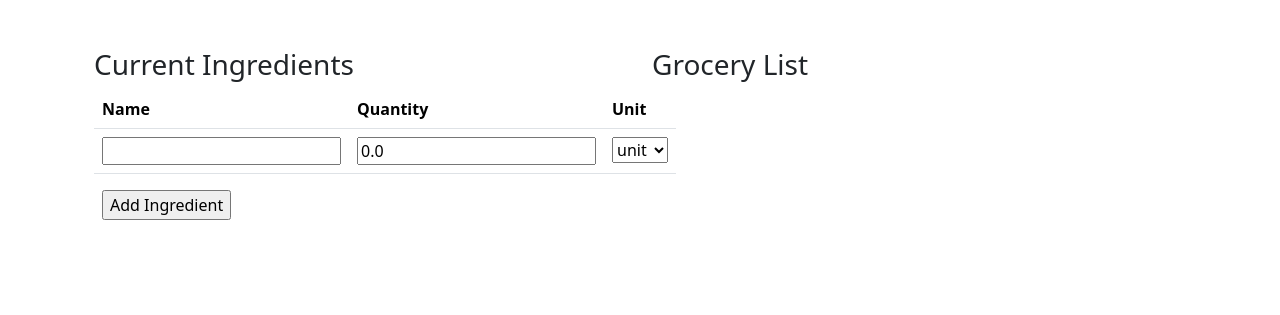
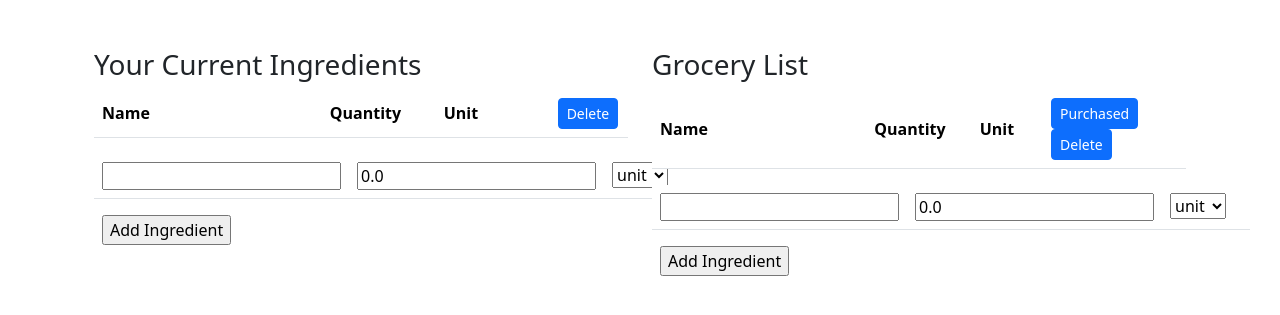
Before and after one commit to a2saur/recipe-app, a Flask app: page /ingredients in a window 1280 px wide. Shown: the part 56-371 px from the top of the page. Run offline with Flask 3, Linux system fonts and the light colour scheme; the visitor is signed in with stand-in values (Sample User, id 1); data comes from the database, SQL or seed files in the repository; both versions use the stored data as it was after the commit; lists and menus that the app fills with data are empty; some libraries are stand-ins or nearby versions.

Commit message:
Implemented grocery list, move and delete items

```diff
--- a/app/main/routes.py
+++ b/app/main/routes.py
@@ -5,7 +5,7 @@ import sqlalchemy as sqla
 from flask_login import current_user, login_required
 
 from app import db
-from app.main.models import Recipe, RecipeIngredientUse, Ingredient, Tag, User, recipe_tags_table
+from app.main.models import Recipe, RecipeIngredientUse, Ingredient, Tag, User, recipe_tags_table, UserGroceryListUse, UserIngredientListUse
 from app.main.forms import RecipeForm, IngredientSubmitForm, EmptyForm, SortForm, EditForm
 from app.auth.auth_forms import RegistrationForm
 
@@ -330,26 +330,71 @@ def edit_profile():
 @bp_main.route('/ingredients', methods=['GET','POST'])
 # @login_required
 def view_ingredients():
-    iform = IngredientSubmitForm()
-    gform = IngredientSubmitForm()
+    iform = IngredientSubmitForm(prefix="curr")
+    gform = IngredientSubmitForm(prefix="groc")
 
+    # get the user's current ingredients
     curr_ingredients = current_user.get_curr_ingredients()
-    if iform.validate_on_submit():
+    # get the user's grocery list ingredients
+    grocery_list = current_user.get_grocery_list()
+
+    if iform.submit.data and iform.validate():
         ingredient = db.session.scalars(sqla.select(Ingredient).where(Ingredient.name == iform.ingredientName.data)).first()
         if not ingredient:
             ingredient = Ingredient(name=iform.ingredientName.data)
             db.session.add(ingredient)
             db.session.commit()
         current_user.add_ingredient(ingredient, iform.quantity.data, iform.unit.data)
-        flash ('{} added to your ingredient list!'.format(iform.ingredientName.data))
         return redirect(url_for('main.view_ingredients'))
 
-    if gform.validate_on_submit():
+    elif gform.submit.data and gform.validate():
         ingredient = db.session.scalars(sqla.select(Ingredient).where(Ingredient.name == gform.ingredientName.data)).first()
         if not ingredient:
-            flash ('{} is not in your ingredient list!'.format(gform.ingredientName.data))
-        else:
-            current_user.add_ingredient(ingredient, 0, "unit")
-            flash ('{} removed from your ingredient list!'.format(gform.ingredientName.data))
+            ingredient = Ingredient(name=gform.ingredientName.data)
+            db.session.add(ingredient)
+            db.session.commit()
+        current_user.add_grocery(ingredient, gform.quantity.data, gform.unit.data)
         return redirect(url_for('main.view_ingredients'))
-    return render_template('view_ingredients.html', title="Ingredients", ingredients=curr_ingredients, iform=iform, gform=gform)
+    return render_template('view_ingredients.html', title="Ingredients", ingredients=curr_ingredients, grocery_list=grocery_list, iform=iform, gform=gform)
+
+@bp_main.route('/ingredients/move_or_delete_grocery', methods=['POST'])
+# @login_required
+def move_or_delete_grocery():
+    action = request.form.get('action')
+    selected_grocery_ids = request.form.getlist('grocery_ids')
+
+    if not selected_grocery_ids:
+        flash('No ingredients selected to move.')
+        return redirect(url_for('main.view_ingredients'))
+
+    for ing_id in selected_grocery_ids:
+        grocery = db.session.scalars(sqla.select(UserGroceryListUse).where(UserGroceryListUse.user_id==current_user.id).where(UserGroceryListUse.ingredient_id==int(ing_id))).first()
+
+        if action == "purchased":
+            ingredient = db.session.get(Ingredient, int(ing_id))
+            current_user.add_ingredient(ingredient, grocery.amount, grocery.unit)
+            db.session.delete(grocery)
+        elif action == "delete":
+            db.session.delete(grocery)
+
+    db.session.commit()
+    if action == "move":
+        flash("Selected ingredients moved to current ingredients.")
+    elif action == "delete":
+        flash("Selected grocery items deleted.")
+    return redirect(url_for('main.view_ingredients'))
+
+@bp_main.route('/ingredients/delete_ingredient', methods=['POST'])
+# @login_required
+def delete_ingredient():
+    selected_ingredient_ids = request.form.getlist('ingredient_ids')
+    if not selected_ingredient_ids:
+        flash('No ingredients selected to delete.')
+        return redirect(url_for('main.view_ingredients'))
+
+    for ing_id in selected_ingredient_ids:
+        ingredient = db.session.scalars(sqla.select(UserIngredientListUse).where(UserIngredientListUse.user_id==current_user.id).where(UserIngredientListUse.ingredient_id==int(ing_id))).first()
+        db.session.delete(ingredient)
+    db.session.commit()
+    flash("Selected ingredients deleted.")
+    return redirect(url_for('main.view_ingredients'))
--- a/app/main/templates/view_ingredients.html
+++ b/app/main/templates/view_ingredients.html
@@ -7,31 +7,44 @@
     <div class="row">
         <!-- Current Ingredients List -->
         <div class="col-md-6">
-            <h3>Current Ingredients</h3>
+            <h3>Your Current Ingredients</h3>
             <div class="ingredient-form">
+            <form method="POST" action="{{ url_for('main.delete_ingredient') }}">
+                {{ iform.hidden_tag() }}
+
+                <table class="table">
+                    <tr>
+                        <th class="align-middle" style="width: 40%;">Name</th>
+                        <th class="align-middle" style="width: 20%;">Quantity</th>
+                        <th class="align-middle" style="width: 20%;">Unit</th>
+                        <th class="align-middle" style="width: 5%;">
+                            <button type="submit" name="action" value="delete" class="btn btn-primary btn-sm"> Delete </button>
+                        </tr>
+
+                    {% for ingredient in ingredients %}
+                    <tr>
+                        <td style="width: 40%;">{{ ingredient.get_name() }}</td>
+                        <td style="width: 20%;">{{ ingredient.amount }}</td>
+                        <td style="width: 20%;">{{ ingredient.unit }}</td>
+                        <td class="text-center">
+                            <input type="checkbox"
+                                name="ingredient_ids"
+                                value="{{ ingredient.ingredient_id }}">
+                        </td>
+                    </tr>
+                    {% endfor %}
+                </table>
+            </form>
+
             <form method="POST">
                 {{ iform.hidden_tag() }}
                 <table class = 'table'>
-                    <!-- Display current ingredients -->
-                    <tr>
-                        <th>Name</th>
-                        <th>Quantity</th>
-                        <th>Unit</th>
-                    </tr>
-                    {% for ingredient in ingredients %}
-                    <tr>
-                        <td>{{ ingredient.get_name() }}</td>
-                        <td>{{ ingredient.amount }}</td>
-                        <td>{{ ingredient.unit }}</td>
-                    </tr>
-                    {% endfor %}
-
-
                     <!-- Form to add new ingredient -->
                     <tr>
                         <td>{{ iform.ingredientName() }}</td>
                         <td>{{ iform.quantity() }}</td>
                         <td>{{ iform.unit() }}</td>
+                        <td></td>
                     </tr>
                 </table>
                 <div class="mt-3 ms-2">{{ iform.submit() }}</div>
@@ -42,7 +55,49 @@
         <!-- Grocery List -->
         <div class="col-md-6">
             <h3>Grocery List</h3>
+            <div class="grocery-form">
+            <form method="POST" action="{{ url_for('main.move_or_delete_grocery') }}">
+                {{ gform.hidden_tag() }}
 
+                <table class="table">
+                    <tr>
+                        <th class="align-middle" style="width: 30%;">Name</th>
+                        <th class="align-middle" style="width: 10%;">Quantity</th>
+                        <th class="align-middle" style="width: 10%;">Unit</th>
+                        <th class="align-middle" style="width: 20%;">
+                            <button type="submit" name="action" value="purchased" class="btn btn-primary btn-sm"> Purchased </button>
+                            <button type="submit" name="action" value="delete" class="btn btn-primary btn-sm"> Delete </button>
+                        </tr>
+
+                    {% for grocery in grocery_list %}
+                    <tr>
+                        <td style="width: 30%;">{{ grocery.get_name() }}</td>
+                        <td style="width: 10%;">{{ grocery.amount }}</td>
+                        <td style="width: 10%;">{{ grocery.unit }}</td>
+                        <td class="text-center">
+                            <input type="checkbox"
+                                name="grocery_ids"
+                                value="{{ grocery.ingredient_id }}">
+                        </td>
+                    </tr>
+                    {% endfor %}
+                </table>
+            </form>
+
+            <form method="POST">
+                {{ gform.hidden_tag() }}
+                <table class = 'table'>
+                    <!-- Form to add new ingredient -->
+                    <tr>
+                        <td>{{ gform.ingredientName() }}</td>
+                        <td>{{ gform.quantity() }}</td>
+                        <td>{{ gform.unit() }}</td>
+                        <td></td>
+                    </tr>
+                </table>
+                <div class="mt-3 ms-2">{{ gform.submit() }}</div>
+            </form>
+            </div>
         </div>
     </div>
 </div>
```
Also changed, not shown: app/main/models.py (+64 -1 lines), meal_planner.db.
